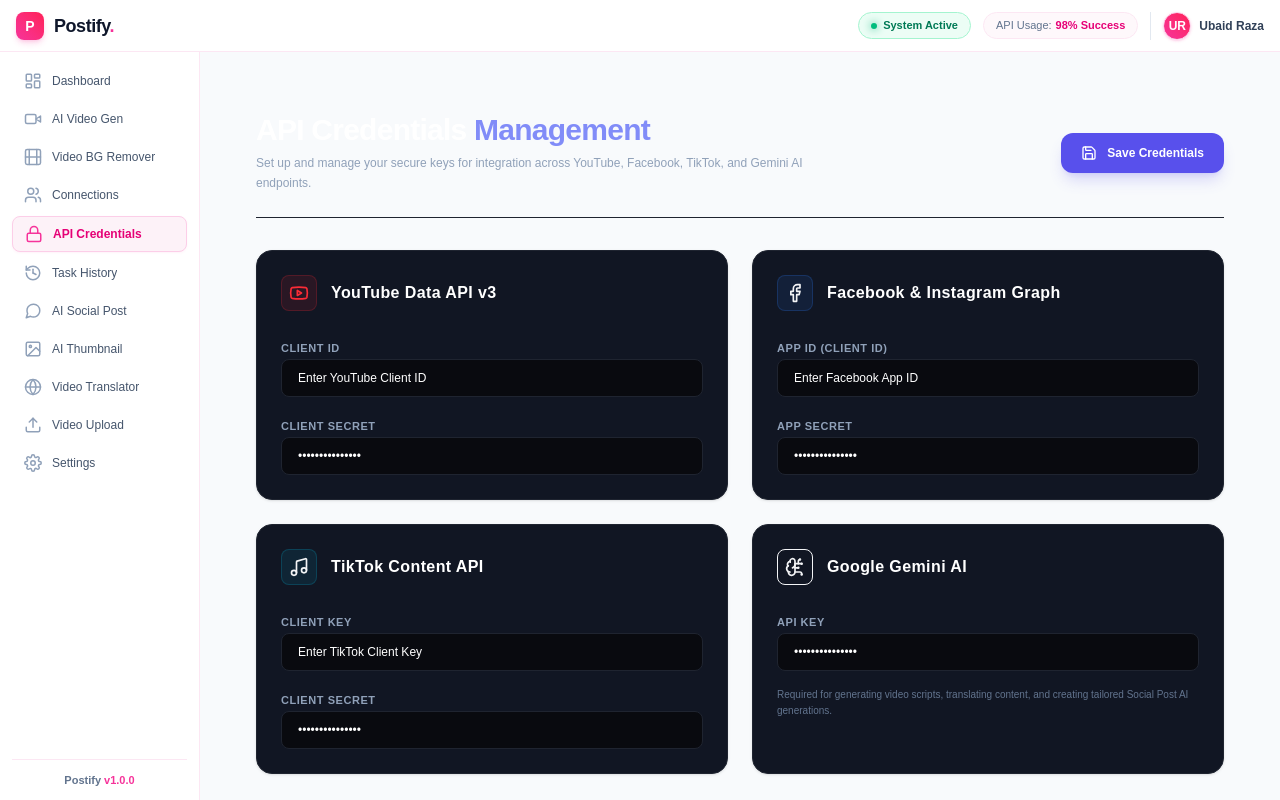
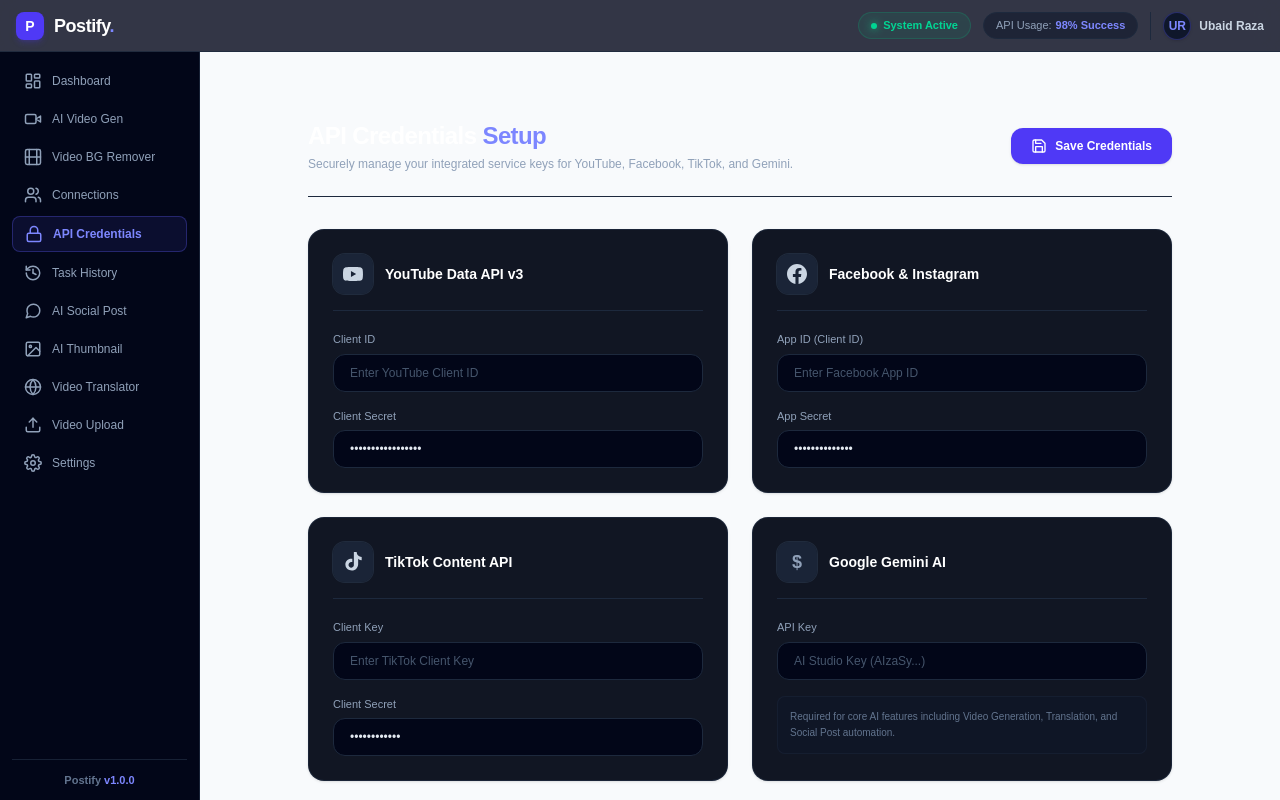
Before and after one commit to postify-project/postify-nextjs, a Next.js app: page /dashboard/credentials in a window 1280 px wide. Built offline with nearby package versions, Linux system fonts and the light colour scheme.

Commit message:
resolved deployment issues

```diff
--- a/src/app/(dashboard)/dashboard/credentials/page.tsx
+++ b/src/app/(dashboard)/dashboard/credentials/page.tsx
@@ -1,16 +1,6 @@
 "use client";
 
 import React, { useState } from "react";
-import {
-  CheckCircle,
-  Save,
-  Loader2,
-  DollarSign,
-  Youtube,
-  Facebook,
-  Music,
-  BrainCircuit,
-} from "lucide-react";
 
 export default function CredentialsPage() {
   const [isSaving, setIsSaving] = useState<boolean>(false);
@@ -26,43 +16,68 @@
   };
 
   return (
-    <div className="relative mx-auto max-w-screen-2xl animate-fade-in p-6 font-inter text-[#f3f4f6]">
-      {/* Toast Notification */}
+    <div className="mx-auto max-w-4xl px-4 py-8 text-slate-100 antialiased selection:bg-indigo-500/20 relative">
+      {/* Toast Notification - Refined and de-saturated */}
       {showToast && (
-        <div className="fixed bottom-6 right-6 z-[200] flex items-center gap-3 rounded-xl border border-emerald-500/20 bg-[#0c1410] px-5 py-3 text-xs font-semibold text-emerald-400 shadow-xl animate-slide-up backdrop-blur-md">
-          <CheckCircle className="h-5 w-5 text-emerald-500" />
-          <span>API Credentials saved successfully!</span>
+        <div className="fixed bottom-6 right-6 z-50 flex items-center gap-3 rounded-xl border border-slate-700 bg-slate-800 px-5 py-3 text-sm font-medium text-slate-100 shadow-2xl animate-[slide-up_0.3s_cubic-bezier(0.16,1,0.3,1)_forwards]">
+          <div className="flex shrink-0 items-center justify-center text-emerald-400">
+            <svg
+              width="20"
+              height="20"
+              viewBox="0 0 24 24"
+              fill="none"
+              stroke="currentColor"
+              strokeWidth="2.5"
+            >
+              <path d="M22 11.08V12a10 10 0 1 1-5.93-9.14"></path>
+              <polyline points="22 4 12 14.01 9 11.01"></polyline>
+            </svg>
+          </div>
+          <span>Configuration saved successfully!</span>
         </div>
       )}
 
-      {/* Page Header */}
-      <header className="mb-8 flex flex-col justify-between gap-5 border-b border-[#1f2430] pb-6 sm:flex-row sm:items-center">
+      {/* Page Header - Clean and standard */}
+      <header className="mb-8 flex flex-col justify-between gap-4 sm:flex-row sm:items-center border-b border-slate-800 pb-6">
         <div>
-          <h1 className="font-outfit text-2xl font-bold tracking-tight text-white md:text-3xl">
-            API Credentials <span className="text-[#818cf8]">Management</span>
+          <h1 className="text-2xl font-semibold tracking-tight text-white font-outfit">
+            API Credentials <span className="text-indigo-400">Setup</span>
           </h1>
-          <p className="mt-1.5 max-w-xl text-xs leading-relaxed text-slate-400">
-            Set up and manage your secure keys for integration across YouTube,
-            Facebook, TikTok, and Gemini AI endpoints.
+          <p className="mt-1 text-xs text-slate-400">
+            Securely manage your integrated service keys for YouTube, Facebook,
+            TikTok, and Gemini.
           </p>
         </div>
         <button
-          className={`group flex cursor-pointer items-center justify-center gap-2.5 rounded-xl px-5 py-3 text-xs font-bold transition-all duration-200 select-none ${
+          className={`flex cursor-pointer items-center justify-center gap-2 rounded-xl bg-indigo-600 px-5 py-2.5 text-xs font-semibold text-white shadow-sm transition-all duration-150 select-none ${
             isSaving
-              ? "bg-[#1f2430] text-slate-500 cursor-not-allowed opacity-70"
-              : "bg-[#5850ec] text-white hover:bg-[#4f46e5] active:scale-[0.98] shadow-lg shadow-[#5850ec]/20"
+              ? "opacity-60 cursor-not-allowed"
+              : "hover:bg-indigo-500 active:scale-[0.98]"
           }`}
           onClick={handleSave}
           disabled={isSaving}
         >
           {isSaving ? (
             <>
-              <Loader2 className="h-4 w-4 animate-spin text-white/60" />
-              Saving Keys...
+              <span className="h-3.5 w-3.5 animate-spin rounded-full border-2 border-white/30 border-t-white" />
+              Saving Changes...
             </>
           ) : (
             <>
-              <Save className="h-4 w-4" />
+              <svg
+                width="16"
+                height="16"
+                viewBox="0 0 24 24"
+                fill="none"
+                stroke="currentColor"
+                strokeWidth="2"
+                strokeLinecap="round"
+                strokeLinejoin="round"
+              >
+                <path d="M19 21H5a2 2 0 0 1-2-2V5a2 2 0 0 1 2-2h11l5 5v11a2 2 0 0 1-2 2z"></path>
+                <polyline points="17 21 17 13 7 13 7 21"></polyline>
+                <polyline points="7 3 7 8 15 8"></polyline>
+              </svg>
               Save Credentials
             </>
           )}
@@ -71,92 +86,132 @@
 
       {/* Grid Canvas */}
       <section className="grid grid-cols-1 gap-6 md:grid-cols-2">
-        {[
-          {
-            name: "YouTube Data API v3",
-            icon: Youtube,
-            iconBg: "red-500/10",
-            iconColor: "red-500",
-            fields: ["Client ID", "Client Secret"],
-            placeholders: ["Enter YouTube Client ID", "Client Secret"],
-          },
-          {
-            name: "Facebook & Instagram Graph",
-            icon: Facebook,
-            iconBg: "blue-500/10",
-            iconColor: "blue-500",
-            fields: ["App ID (Client ID)", "App Secret"],
-            placeholders: ["Enter Facebook App ID", "App Secret"],
-          },
-          {
-            name: "TikTok Content API",
-            icon: Music,
-            iconBg: "cyan-500/10",
-            iconColor: "cyan-500",
-            fields: ["Client Key", "Client Secret"],
-            placeholders: ["Enter TikTok Client Key", "Client Secret"],
-          },
-          {
-            name: "Google Gemini AI",
-            icon: BrainCircuit,
-            iconBg: "violet-500/10",
-            iconColor: "violet-500",
-            special: true,
-            fields: ["API Key"],
-            placeholders: ["AI Studio Key (AIzaSy...)"],
-          },
-        ].map((card) => {
-          const Icon = card.icon;
-          return (
+        {/* Card Component Helper to enforce consistency */}
+        {cardData.map((card) => (
           <div
-              key={card.name}
-              className="group rounded-2xl border border-[#1f2430] bg-[#111623] p-6 shadow-sm transition-all duration-300 hover:-translate-y-0.5 hover:border-violet-500/20 hover:shadow-lg hover:shadow-violet-500/5"
+            key={card.title}
+            className="group rounded-2xl border border-slate-800/80 bg-[#111623] p-6 shadow-sm transition-all duration-200 hover:border-slate-700"
           >
-              <header className="mb-6 flex items-center gap-3.5">
-                <div
-                  className={`flex h-9 w-9 items-center justify-center rounded-lg bg-${card.iconBg} text-${card.iconColor} border border-${card.iconColor}/20`}
-                >
-                  <Icon className="h-5 w-5" />
+            <header className="mb-5 flex items-center gap-3 border-b border-slate-800 pb-4">
+              {/* Icon Container - Monochromatic Slate */}
+              <div className="flex h-10 w-10 shrink-0 items-center justify-center rounded-xl bg-slate-800/80 text-slate-300 ring-1 ring-slate-700/50 group-hover:text-indigo-400 group-hover:ring-indigo-500/30 transition-colors">
+                {card.icon}
               </div>
-                <h3 className="font-outfit text-base font-semibold text-white tracking-wide">
-                  {card.name}
+              <h3 className="text-sm font-semibold text-white font-outfit">
+                {card.title}
               </h3>
             </header>
+
             <div className="space-y-4">
-                {card.fields.map((field, index) => (
-                  <div key={field} className="space-y-1.5">
-                    <label className="font-outfit text-[11px] font-bold tracking-wider text-slate-400 uppercase">
-                      {field}
+              {card.inputs.map((input, index) => (
+                <div key={index} className="flex flex-col gap-1.5">
+                  <label className="text-[11px] font-medium text-slate-400">
+                    {input.label}
                   </label>
                   <input
-                      type={
-                        field.includes("Secret") ||
-                        card.name === "Google Gemini AI"
-                          ? "password"
-                          : "text"
-                      }
-                      placeholder={card.placeholders[index]}
-                      defaultValue={
-                        field.includes("Secret") ||
-                        card.name === "Google Gemini AI"
-                          ? "mock_secret_key"
-                          : card.placeholders[index]
-                      }
-                      className="w-full rounded-lg border border-[#1f2430] bg-[#090a0f] px-4 py-2.5 text-xs text-white placeholder-slate-600 transition-colors focus:border-violet-500/30 focus:outline-none focus:ring-1 focus:ring-violet-500/30"
+                    type={input.type}
+                    placeholder={input.placeholder}
+                    defaultValue={input.defaultValue}
+                    className="w-full rounded-xl border border-slate-800 bg-slate-950 px-4 py-2.5 text-xs text-slate-200 outline-none placeholder:text-slate-600 focus:border-indigo-500/50 focus:ring-1 focus:ring-indigo-500/30 transition-all"
                   />
                 </div>
               ))}
-                {card.special && (
-                  <p className="mt-1 text-[10px] text-slate-500 leading-relaxed">
-                    Required for generating video scripts, translating content,
-                    and creating tailored Social Post AI generations.
+              {card.note && (
+                <p className="mt-2 text-[10px] leading-relaxed text-slate-500 bg-slate-900/50 p-3 rounded-lg border border-slate-800/50">
+                  {card.note}
                 </p>
               )}
             </div>
           </div>
-          );
-        })}
+        ))}
       </section>
     </div>
   );
 }
+
+// Data structure for the cards to keep JSX clean
+const cardData = [
+  {
+    title: "YouTube Data API v3",
+    icon: (
+      <svg width="20" height="20" viewBox="0 0 24 24" fill="currentColor">
+        <path d="M23.498 6.163a3.003 3.003 0 0 0-2.11-2.108C19.53 3.5 12 3.5 12 3.5s-7.53 0-9.388.555A3.003 3.003 0 0 0 .502 6.163C0 8.07 0 12 0 12s0 3.93.502 5.837a3.003 3.003 0 0 0 2.11 2.108C4.47 20.5 12 20.5 12 20.5s7.53 0 9.388-.555a3.003 3.003 0 0 0 2.11-2.108C24 15.93 24 12 24 12s0-3.93-.502-5.837zM9.545 15.568V8.432L15.818 12l-6.273 3.568z" />
+      </svg>
+    ),
+    inputs: [
+      {
+        label: "Client ID",
+        type: "text",
+        placeholder: "Enter YouTube Client ID",
+        defaultValue: "",
+      },
+      {
+        label: "Client Secret",
+        type: "password",
+        placeholder: "Enter Client Secret",
+        defaultValue: "placeholdersecret",
+      },
+    ],
+  },
+  {
+    title: "Facebook & Instagram",
+    icon: (
+      <svg width="20" height="20" viewBox="0 0 24 24" fill="currentColor">
+        <path d="M24 12.073c0-6.627-5.373-12-12-12s-12 5.373-12 12c0 5.99 4.388 10.954 10.125 11.854v-8.385H7.078v-3.47h3.047V9.43c0-3.007 1.792-4.669 4.533-4.669 1.312 0 2.686.235 2.686.235v2.953H15.83c-1.491 0-1.956.925-1.956 1.874v2.25h3.328l-.532 3.47h-2.796v8.385C19.612 23.027 24 18.062 24 12.073z" />
+      </svg>
+    ),
+    inputs: [
+      {
+        label: "App ID (Client ID)",
+        type: "text",
+        placeholder: "Enter Facebook App ID",
+        defaultValue: "",
+      },
+      {
+        label: "App Secret",
+        type: "password",
+        placeholder: "Enter App Secret",
+        defaultValue: "facebooksecret",
+      },
+    ],
+  },
+  {
+    title: "TikTok Content API",
+    icon: (
+      <svg width="20" height="20" viewBox="0 0 24 24" fill="currentColor">
+        <path d="M12.525.02c1.31-.03 2.61-.01 3.91-.02.08 1.53.63 3.09 1.75 4.17 1.12 1.11 2.7 1.62 4.24 1.79v4.03c-1.44-.17-2.86-.74-3.99-1.72-.08-.07-.17-.17-.25-.25v6.52c-.03 2.32-.93 4.67-2.75 6.13-2.18 1.82-5.46 2.1-7.95 1.07-2.62-1.03-4.59-3.7-4.63-6.58-.09-3.41 2.45-6.59 5.84-7.11.82-.14 1.66-.1 2.48.07V12c-.79-.24-1.66-.18-2.4.17-1.46.64-2.31 2.21-2.11 3.79.16 1.44 1.25 2.67 2.67 2.87 1.57.26 3.19-.71 3.58-2.22.11-.38.13-.78.12-1.18V.02z" />
+      </svg>
+    ),
+    inputs: [
+      {
+        label: "Client Key",
+        type: "text",
+        placeholder: "Enter TikTok Client Key",
+        defaultValue: "",
+      },
+      {
+        label: "Client Secret",
+        type: "password",
+        placeholder: "Enter Client Secret",
+        defaultValue: "tiktoksecret",
+      },
+    ],
+  },
+  {
+    title: "Google Gemini AI",
+    icon: (
+      <span className="text-lg font-bold font-outfit text-slate-400 group-hover:text-indigo-400 transition-colors">
+        $
+      </span>
+    ),
+    inputs: [
+      {
+        label: "API Key",
+        type: "text",
+        placeholder: "AI Studio Key (AIzaSy...)",
+        defaultValue: "",
+      },
+    ],
+    note: "Required for core AI features including Video Generation, Translation, and Social Post automation.",
+  },
+];
--- a/src/app/components/dashboard/Navbar.tsx
+++ b/src/app/components/dashboard/Navbar.tsx
@@ -3,17 +3,44 @@
 import React from "react";
 import Link from "next/link";
 
-export default function Navbar() {
+interface NavbarProps {
+  onMobileMenuToggle?: () => void;
+}
+
+export default function Navbar({ onMobileMenuToggle }: NavbarProps) {
   return (
-    <header className="fixed top-0 right-0 left-0 z-50 flex h-[52px] items-center justify-between border-b border-pink-100 bg-white/90 px-4 backdrop-blur-md">
-      {/* Left Section: Brand Logo */}
-      <div className="flex items-center">
+    <header className="fixed top-0 right-0 left-0 z-50 flex h-[52px] items-center justify-between border-b border-slate-800/80 bg-slate-950/80 px-4 backdrop-blur-md">
+      {/* Left Section: Mobile Menu Button & Brand Logo */}
+      <div className="flex items-center gap-3">
+        {/* Mobile Sidebar Toggle Button */}
+        <button
+          type="button"
+          onClick={onMobileMenuToggle}
+          className="flex h-8 w-8 items-center justify-center rounded-lg border border-slate-800 bg-slate-900 text-slate-400 transition-colors hover:border-slate-700 hover:text-slate-200 lg:hidden cursor-pointer"
+          aria-label="Toggle Mobile Menu"
+        >
+          <svg
+            width="18"
+            height="18"
+            viewBox="0 0 24 24"
+            fill="none"
+            stroke="currentColor"
+            strokeWidth="2"
+            strokeLinecap="round"
+            strokeLinejoin="round"
+          >
+            <line x1="4" x2="20" y1="12" y2="12" />
+            <line x1="4" x2="20" y1="6" y2="6" />
+            <line x1="4" x2="20" y1="18" y2="18" />
+          </svg>
+        </button>
+
         <Link href="/dashboard" className="flex items-center gap-2.5">
-          <div className="flex h-7 w-7 items-center justify-center rounded-lg bg-gradient-to-tr from-pink-500 to-rose-500 shadow-md shadow-pink-500/20">
+          <div className="flex h-7 w-7 items-center justify-center rounded-lg bg-indigo-600 shadow-md shadow-indigo-600/20">
             <span className="font-outfit text-sm font-bold text-white">P</span>
           </div>
-          <span className="font-outfit text-lg font-bold tracking-tight text-slate-900">
-            Postify<span className="text-pink-500">.</span>
+          <span className="font-outfit text-lg font-bold tracking-tight text-white">
+            Postify<span className="text-indigo-400">.</span>
           </span>
         </Link>
       </div>
@@ -21,25 +48,25 @@
       {/* Right Section: System Metrics & Profile */}
       <div className="flex items-center gap-3 font-inter">
         {/* Status Badge */}
-        <div className="hidden sm:flex items-center gap-1.5 rounded-full border border-emerald-200 bg-emerald-50 px-3 py-1">
-          <span className="h-1.5 w-1.5 animate-pulse rounded-full bg-emerald-500 shadow-[0_0_8px_#10b981]" />
-          <span className="text-[11px] font-semibold text-emerald-700">
+        <div className="hidden sm:flex items-center gap-1.5 rounded-full border border-emerald-500/20 bg-emerald-500/10 px-3 py-1">
+          <span className="h-1.5 w-1.5 animate-pulse rounded-full bg-emerald-400 shadow-[0_0_8px_#10b981]" />
+          <span className="text-[11px] font-semibold text-emerald-400">
             System Active
           </span>
         </div>
 
         {/* API Usage Badge */}
-        <div className="hidden sm:flex items-center gap-1 rounded-full border border-pink-100 bg-pink-50/50 px-3 py-1 text-[11px]">
-          <span className="text-slate-500">API Usage:</span>
-          <span className="font-semibold text-pink-600">98% Success</span>
+        <div className="hidden sm:flex items-center gap-1 rounded-full border border-slate-800 bg-slate-900/60 px-3 py-1 text-[11px]">
+          <span className="text-slate-400">API Usage:</span>
+          <span className="font-semibold text-indigo-400">98% Success</span>
         </div>
 
         {/* User Profile Avatar */}
-        <div className="flex items-center gap-2 border-l border-slate-200 pl-3">
-          <div className="flex h-7 w-7 items-center justify-center rounded-full border border-pink-200 bg-gradient-to-tr from-pink-500 to-rose-500 text-xs font-bold text-white shadow-sm shadow-pink-500/20">
+        <div className="flex items-center gap-2 border-l border-slate-800 pl-3">
+          <div className="flex h-7 w-7 items-center justify-center rounded-full border border-indigo-500/30 bg-slate-900 text-xs font-bold text-indigo-400 shadow-sm">
             UR
           </div>
-          <span className="hidden sm:inline text-xs font-semibold text-slate-700">
+          <span className="hidden sm:inline text-xs font-semibold text-slate-300">
             Ubaid Raza
           </span>
         </div>
--- a/src/app/components/dashboard/Sidebar.tsx
+++ b/src/app/components/dashboard/Sidebar.tsx
@@ -10,7 +10,12 @@
   icon: React.ReactNode;
 }
 
-export default function Sidebar() {
+interface SidebarProps {
+  isOpen?: boolean;
+  onClose?: () => void;
+}
+
+export default function Sidebar({ isOpen = false, onClose }: SidebarProps) {
   const pathname = usePathname();
 
   const navItems: NavItem[] = [
@@ -236,7 +241,22 @@
   ];
 
   return (
-    <aside className="fixed top-[52px] bottom-0 left-0 z-40 flex w-[60px] flex-col justify-between border-r border-pink-100 bg-white p-2 md:w-[200px] md:p-3 overflow-y-auto scrollbar-none font-inter">
+    <>
+      {/* Mobile Backdrop */}
+      {isOpen && (
+        <div
+          className="fixed inset-0 z-30 bg-slate-950/80 backdrop-blur-sm lg:hidden"
+          onClick={onClose}
+        />
+      )}
+
+      <aside
+        className={`fixed top-[52px] bottom-0 left-0 z-40 flex flex-col justify-between border-r border-slate-800/80 bg-slate-950 p-2 font-inter transition-transform duration-200 ease-in-out md:p-3 ${
+          isOpen
+            ? "translate-x-0 w-[200px]"
+            : "-translate-x-full lg:translate-x-0"
+        } w-[60px] lg:w-[200px] overflow-y-auto scrollbar-none`}
+      >
         {/* Navigation Links */}
         <nav className="flex flex-col gap-1">
           {navItems.map((item) => {
@@ -246,33 +266,39 @@
               <Link
                 key={item.path}
                 href={item.path}
-              className={`group flex items-center gap-2.5 rounded-lg px-2 py-2 text-xs font-medium transition-all duration-150 justify-center md:justify-start md:px-3 ${
+                onClick={onClose}
+                className={`group flex items-center gap-2.5 rounded-lg px-2 py-2 text-xs font-medium transition-all duration-150 justify-center lg:justify-start lg:px-3 ${
                   isActive
-                  ? "border border-pink-200 bg-pink-50 text-pink-600 shadow-sm shadow-pink-500/5 font-semibold"
-                  : "text-slate-600 hover:bg-slate-50 hover:text-slate-900"
+                    ? "border border-indigo-500/30 bg-indigo-500/10 text-indigo-400 font-semibold"
+                    : "text-slate-400 hover:bg-slate-900 hover:text-slate-200"
                 }`}
               >
                 <span
                   className={`flex items-center justify-center transition-colors duration-150 ${
                     isActive
-                    ? "text-pink-500"
-                    : "text-slate-400 group-hover:text-slate-700"
+                      ? "text-indigo-400"
+                      : "text-slate-400 group-hover:text-slate-200"
                   }`}
                 >
                   {item.icon}
                 </span>
-              <span className="hidden truncate md:inline">{item.label}</span>
+                <span
+                  className={`${isOpen ? "inline" : "hidden"} truncate lg:inline`}
+                >
+                  {item.label}
+                </span>
               </Link>
             );
           })}
         </nav>
 
         {/* Footer Details */}
-      <div className="hidden border-t border-pink-100 pt-3 md:block">
+        <div className="hidden border-t border-slate-800/80 pt-3 lg:block">
           <div className="text-center font-outfit text-[11px] font-semibold text-slate-500">
-          Postify <span className="text-pink-500">v1.0.0</span>
+            Postify <span className="text-indigo-400">v1.0.0</span>
           </div>
         </div>
       </aside>
+    </>
   );
 }
```
Lines whose indentation alone changed are shown as unchanged.
